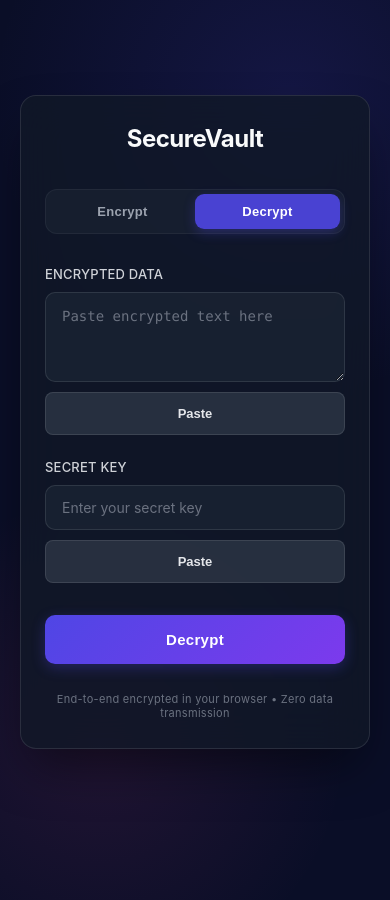
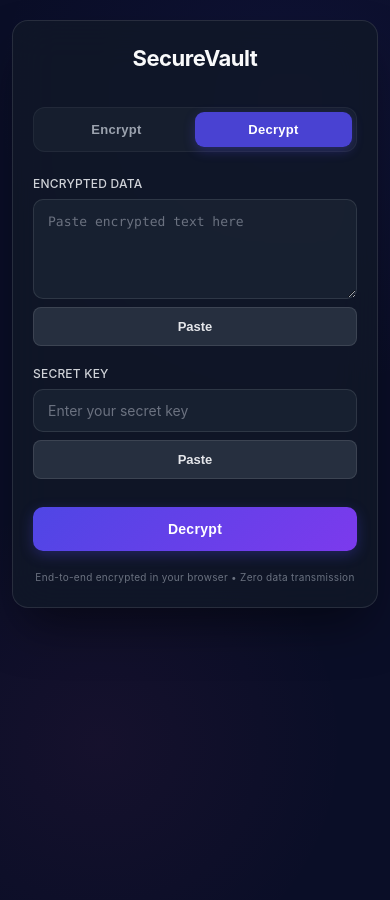
Before and after one commit to gpolis/secure-vault, a plain HTML site: page index.html in a window 390 px wide. Both pictures are taken after a click on the button "Decrypt". Shown: the top 900 px of the page. Drawn offline with Linux system fonts and the light colour scheme.

Commit message:
Improve mobile UI responsiveness

```diff
--- a/index.html
+++ b/index.html
@@ -22,9 +22,9 @@
             display: flex;
             justify-content: center;
             align-items: center;
-            padding: 20px;
+            padding: 16px;
             position: relative;
-            overflow: hidden;
+            overflow-x: hidden;
         }
 
         body::before {
@@ -321,25 +321,107 @@
         }
 
         @media (max-width: 480px) {
+            body {
+                padding: 12px;
+                align-items: flex-start;
+                padding-top: 20px;
+            }
+
             .container {
-                padding: 28px 24px;
+                padding: 24px 20px;
+                max-width: 100%;
             }
 
             h1 {
-                font-size: 24px;
+                font-size: 22px;
+            }
+
+            .subtitle {
+                font-size: 12px;
+            }
+
+            .mode-switch {
+                margin-bottom: 24px;
             }
 
             .mode-btn {
-                padding: 10px;
+                padding: 10px 8px;
                 font-size: 13px;
+            }
+
+            .input-group {
+                margin-bottom: 20px;
+            }
+
+            label {
+                font-size: 12px;
+                margin-bottom: 8px;
             }
 
             .input-wrapper {
                 flex-direction: column;
+                gap: 8px;
+            }
+
+            input,
+            textarea {
+                padding: 12px 14px;
+                font-size: 14px;
+            }
+
+            textarea {
+                min-height: 100px;
+                font-size: 13px;
             }
 
             .paste-btn {
                 width: 100%;
+                padding: 11px;
+            }
+
+            .action-btn {
+                padding: 14px;
+                font-size: 14px;
+            }
+
+            .result-section {
+                padding: 16px;
+                margin-top: 20px;
+            }
+
+            .result-text {
+                padding: 12px;
+                font-size: 11px;
+            }
+
+            .footer {
+                margin-top: 20px;
+                font-size: 10px;
+            }
+
+            body::before,
+            body::after {
+                opacity: 0.5;
+            }
+        }
+
+        @media (max-width: 360px) {
+            .container {
+                padding: 20px 16px;
+            }
+
+            h1 {
+                font-size: 20px;
+            }
+
+            .mode-btn {
+                font-size: 12px;
+                padding: 9px 6px;
+            }
+
+            input,
+            textarea {
+                font-size: 13px;
             }
         }
     </style>
```
